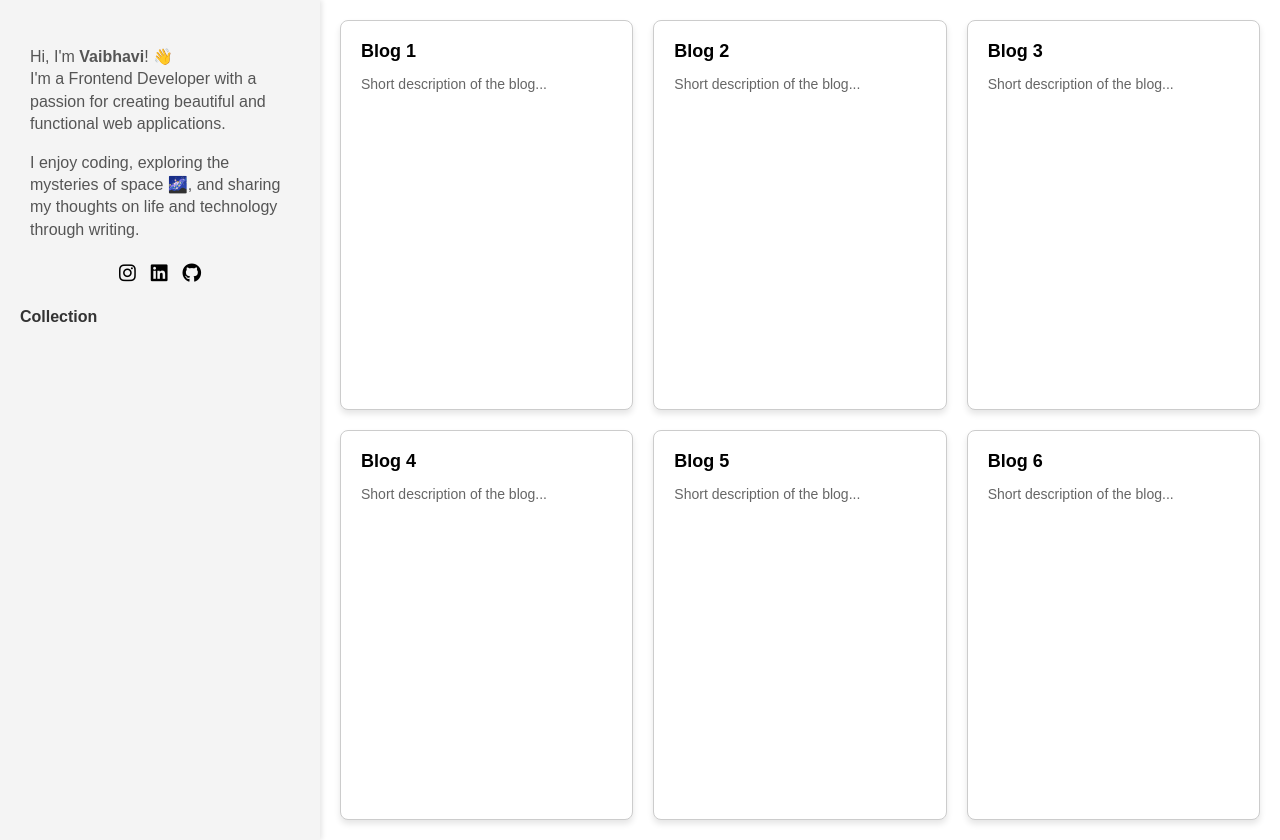
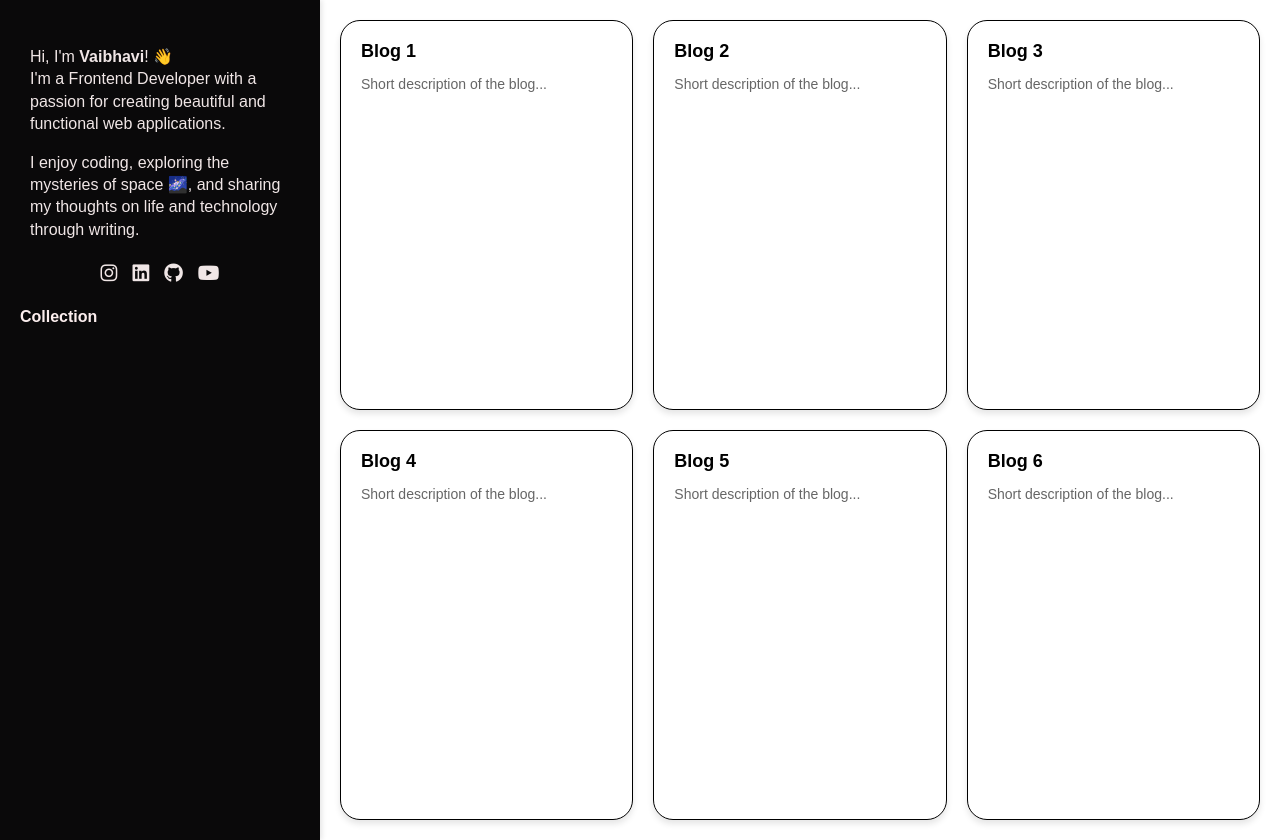
Before and after one commit to Vaibhavii3/My-Blog-Website, a React (Create React App) app: page / in a window 1280 px wide. Built offline with nearby package versions, Linux system fonts and the light colour scheme.

Commit message:
component styling done

```diff
--- a/src/components/About.js
+++ b/src/components/About.js
@@ -25,6 +25,9 @@ const About = () => {
           <a href="https://github.com/vaibhavii3" target="_blank" rel="noreferrer">
             <i className="fab fa-github"></i>
           </a>
+          <a href="https://youtube.com/@codingwithv30" target="_blank" rel="noreferrer">
+            <i className="fab fa-youtube"></i>
+          </a>
         </div>
       </div>
     </div>
--- a/src/style/About.css
+++ b/src/style/About.css
@@ -21,7 +21,8 @@
 
   p {
     font-size: 1rem;
-    color: #555;
+    /* color: #555; */
+    color: #f0e6e6;
   }
 
   .social-links {
@@ -33,7 +34,8 @@
 
   .social-links a {
     text-decoration: none;
-    color: #000000;
+    /* color: #000000; */
+    color: #f0e6e6;
     font-weight: bold;
     font-size: 1.2rem;
     transition: color 0.3s ease;
--- a/src/style/BlogCard.css
+++ b/src/style/BlogCard.css
@@ -1,16 +1,18 @@
 
 .blog-card {
-    border: 1px solid #ccc;
+    /* border: 1px solid #ccc; */
+    border: 1px solid #000000;
     padding: 20px;
-    border-radius: 8px;
+    border-radius: 20px;
     background-color: #fff;
     box-shadow: 0 4px 6px rgba(0, 0, 0, 0.1);
     transition: transform 0.2s ease, box-shadow 0.2s ease;
   }
 
   .blog-card:hover {
-    transform: translateY(-5px);
-    box-shadow: 0 8px 15px rgba(0, 0, 0, 0.2);
+    transform: translateY(-2px);
+    /* box-shadow: 0 8px 15px rgba(0, 0, 0, 0.1); */
+    box-shadow: 6px 6px 6px rgba(0, 0, 0, 0.3);
   }
 
   .blog-card h3 {
--- a/src/style/Navbar.css
+++ b/src/style/Navbar.css
@@ -1,7 +1,8 @@
 .navbar {
     width: 280px;
     padding: 20px;
-    background-color: #f4f4f4;
+    /* background-color: #f4f4f4; */
+    background-color: #0a090a;
     height: 100vh;
     box-shadow: 2px 0 5px rgba(0, 0, 0, 0.1);
   }
@@ -18,7 +19,8 @@
 
   .navbar a {
     text-decoration: none;
-    color: #333;
+    /* color: #333; */
+    color: #fceeee;
     font-weight: bold;
     transition: color 0.2s;
   }
```
